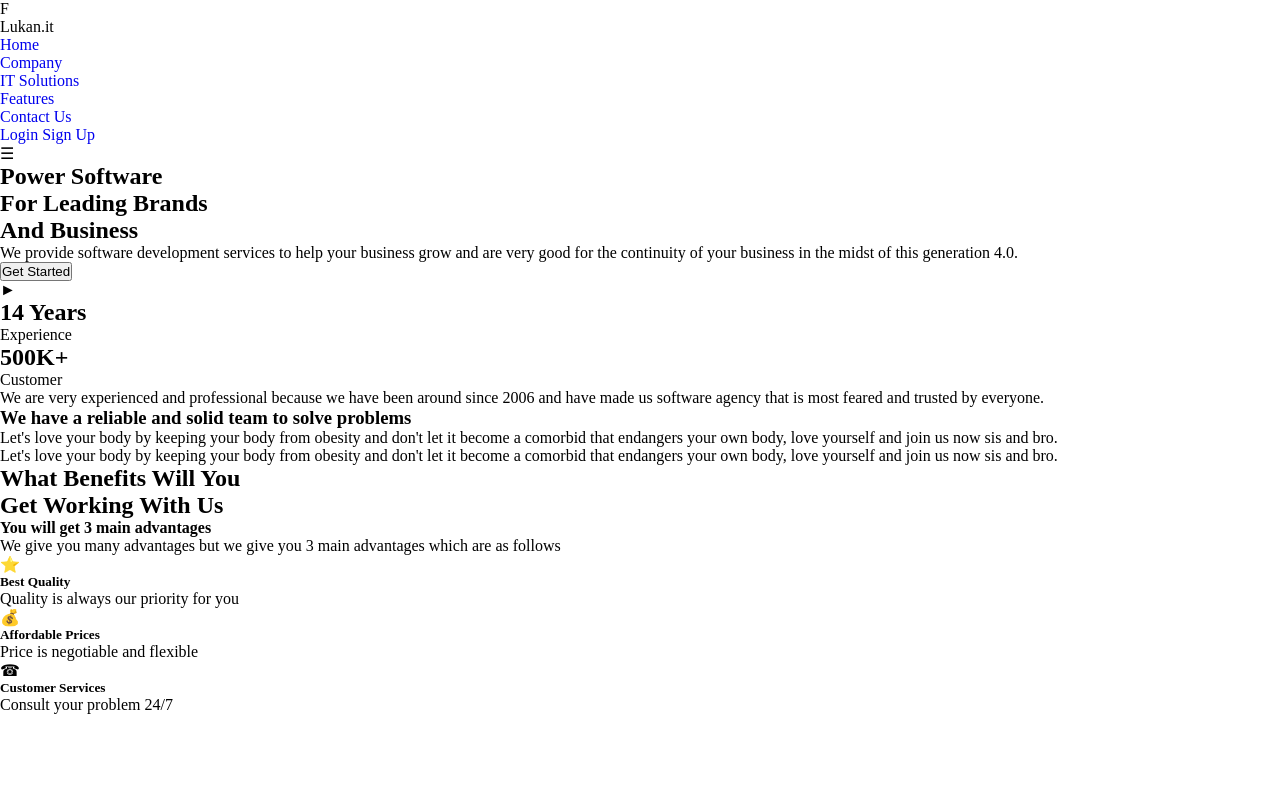
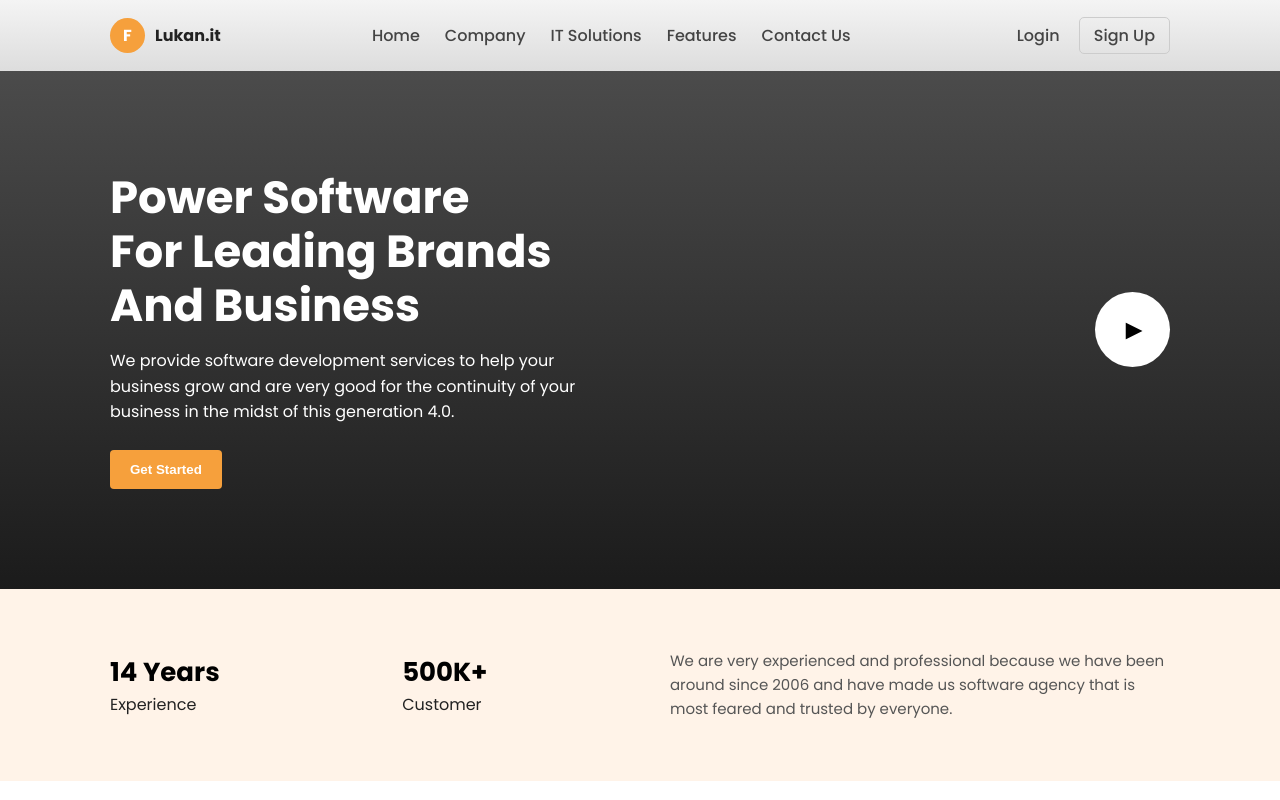
Before and after one commit to Nino-Techwoman/Redu_Team_Project, a plain HTML site: page index.html in a window 1280 px wide. Shown: the top 800 px of the page. Drawn offline with Linux system fonts and the light colour scheme.

Commit message:
style.css sandro

```diff
--- a/style.css
+++ b/style.css
@@ -1,6 +1,326 @@
-*{
+* {
+  box-sizing: border-box;
   margin: 0;
   padding: 0;
-  box-sizing: border-box;
+}
+
+body {
+  font-family: 'Poppins', sans-serif;
+  background: #fff;
+  color: #222;
+}
+
+.container {
+  max-width: 1100px;
+  margin: 0 auto;
+  padding: 0 20px;
+}
+
+/* HEADER */
+header {
+  background: linear-gradient(180deg, #f4f4f4, #ddd);
+  padding: 18px 0;
+}
+
+.nav {
+  display: flex;
+  justify-content: space-between;
+  align-items: center;
+  position: relative;
+}
+
+.logo {
+  display: flex;
+  align-items: center;
+  gap: 10px;
+  font-weight: 700;
+}
+
+.logo .circle {
+  background: #f6a03c;
+  color: #fff;
+  width: 35px;
+  height: 35px;
+  border-radius: 50%;
+  display: flex;
+  align-items: center;
+  justify-content: center;
+}
+
+/* MENU */
+nav ul {
+  list-style: none;
+  display: flex;
+  gap: 25px;
+}
+
+nav a {
   text-decoration: none;
+  color: #444;
+  font-weight: 500;
+  transition: 0.2s;
 }
+
+nav a:hover {
+  color: #f6a03c;
+}
+
+.auth a {
+  text-decoration: none;
+  font-weight: 500;
+  margin-left: 15px;
+  color: #444;
+}
+
+.signup {
+  border: 1px solid #ccc;
+  padding: 6px 14px;
+  border-radius: 5px;
+  transition: 0.2s;
+}
+
+.signup:hover {
+  background: #f6a03c;
+  color: #fff;
+  border-color: #f6a03c;
+}
+
+/* MENU TOGGLE (MOBILE) */
+.menu-toggle {
+  display: none;
+  font-size: 28px;
+  cursor: pointer;
+}
+
+/* HERO */
+.hero {
+  background: linear-gradient(180deg, #4b4b4b, #1b1b1b);
+  color: #fff;
+  padding: 100px 0;
+}
+
+.hero-content {
+  display: flex;
+  align-items: center;
+  justify-content: space-between;
+  flex-wrap: wrap;
+}
+
+.hero-text {
+  flex: 1;
+  min-width: 280px;
+}
+
+.hero-text h1 {
+  font-size: 45px;
+  font-weight: 700;
+  margin-bottom: 15px;
+  line-height: 1.2;
+}
+
+.hero-text p {
+  font-weight: 400;
+  line-height: 1.6;
+  max-width: 500px;
+  margin-bottom: 25px;
+}
+
+.btn {
+  background: #f6a03c;
+  border: none;
+  color: #fff;
+  font-weight: 600;
+  padding: 12px 20px;
+  border-radius: 4px;
+  cursor: pointer;
+  transition: 0.2s;
+}
+
+.btn:hover {
+  background: #ffb14f;
+}
+
+.play-btn {
+  background: #fff;
+  width: 75px;
+  height: 75px;
+  border-radius: 50%;
+  display: flex;
+  align-items: center;
+  justify-content: center;
+}
+
+.play {
+  color: #000;
+  font-size: 28px;
+  margin-left: 3px;
+}
+
+/* STATS */
+.stats {
+  background: #fff3e8;
+  padding: 60px 0;
+}
+
+.stats-inner {
+  display: flex;
+  justify-content: space-between;
+  align-items: center;
+  flex-wrap: wrap;
+  gap: 40px;
+}
+
+.stat h2 {
+  font-size: 26px;
+  color: #000;
+}
+
+.desc {
+  max-width: 500px;
+  color: #555;
+  font-size: 15px;
+  line-height: 1.6;
+}
+
+/* TEAM */
+.team {
+  padding: 80px 0;
+}
+
+.team-inner {
+  display: flex;
+  align-items: center;
+  gap: 30px;
+  flex-wrap: wrap;
+}
+
+.team-image {
+  background: #ccc;
+  flex: 1;
+  min-width: 280px;
+  height: 320px;
+  border-radius: 6px;
+}
+
+.team-text {
+  background: #3e2216;
+  color: #fff;
+  flex: 1;
+  min-width: 280px;
+  padding: 40px;
+  border-radius: 6px;
+}
+
+.team-text h3 {
+  font-size: 22px;
+  margin-bottom: 15px;
+}
+
+.team-text p {
+  font-size: 15px;
+  line-height: 1.7;
+  margin-bottom: 12px;
+}
+
+/* BENEFITS */
+.benefits {
+  padding: 90px 0;
+}
+
+.benefits-inner h2 {
+  text-align: center;
+  font-size: 28px;
+  margin-bottom: 50px;
+}
+
+.benefit-grid {
+  display: flex;
+  justify-content: space-between;
+  gap: 30px;
+  flex-wrap: wrap;
+}
+
+.benefit-left {
+  flex: 1;
+  min-width: 280px;
+}
+
+.benefit-item {
+  display: flex;
+  align-items: center;
+  background: #fff;
+  border: 1px solid #eee;
+  border-radius: 6px;
+  padding: 14px;
+  margin-bottom: 12px;
+  gap: 12px;
+}
+
+.icon {
+  background: #fff7ef;
+  border: 1px solid #f1d8b6;
+  padding: 10px;
+  border-radius: 8px;
+  font-size: 18px;
+}
+
+.benefit-right {
+  flex: 1;
+  min-width: 280px;
+  height: 240px;
+  background: #ccc;
+  border-radius: 6px;
+}
+
+/* RESPONSIVE */
+@media (max-width: 900px) {
+  .hero-content, .team-inner, .benefit-grid {
+    flex-direction: column;
+    text-align: center;
+  }
+
+  .hero-text h1 {
+    font-size: 34px;
+  }
+
+  .play-btn {
+    margin: 25px auto 0;
+  }
+
+  .stats-inner {
+    flex-direction: column;
+    text-align: center;
+  }
+}
+
+/* MOBILE NAVIGATION */
+@media (max-width: 768px) {
+  nav ul {
+    flex-direction: column;
+    position: absolute;
+    top: 60px;
+    right: 20px;
+    background: #fff;
+    border: 1px solid #ddd;
+    width: 200px;
+    display: none;
+    padding: 15px 0;
+    border-radius: 8px;
+  }
+
+  nav ul.active {
+    display: flex;
+  }
+
+  .menu-toggle {
+    display: block;
+  }
+
+  .auth {
+    display: none;
+  }
+
+  .hero {
+    text-align: center;
+  }
+}
```
